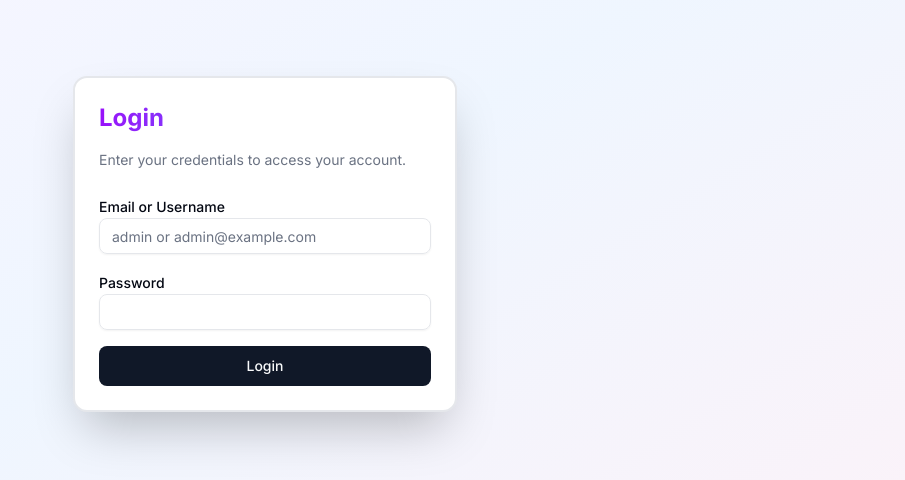
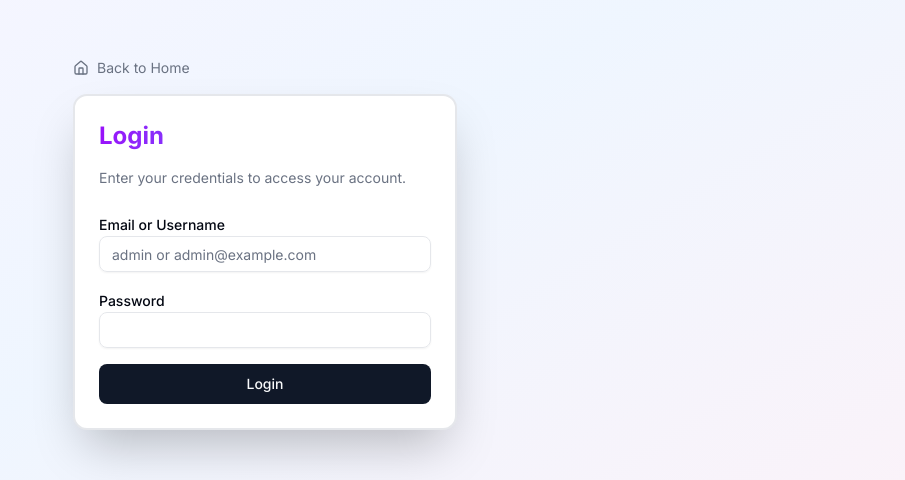
Before and after one commit to seezseen/ProjRed, a Next.js app: page /login in a window 1280 px wide. Shown: the part 156-636 px from the top of the page, without its empty margins (375-1280 px from the left). Built offline with nearby package versions, Linux system fonts and the light colour scheme; no server answers.

Commit message:
Add Back to Home button on login screen
- Added home icon button above login card
- Links back to main page
- Smooth hover animation
- Consistent with overall design

```diff
--- a/src/components/auth/login-form.tsx
+++ b/src/components/auth/login-form.tsx
@@ -16,6 +16,8 @@ import { Label } from "@/components/ui/label";
 import { toast } from "@/components/ui/use-toast";
 import { signIn } from "next-auth/react";
 import { useRouter } from "next/navigation";
+import Link from "next/link";
+import { Home } from "lucide-react";
 
 const formSchema = z.object({
   emailOrUsername: z.string().min(1, "Email or username is required"),
@@ -52,7 +54,15 @@ export function LoginForm() {
 
   return (
     <div className="flex items-center justify-center min-h-screen bg-gradient-to-br from-purple-50 via-blue-50 to-pink-50 dark:from-gray-900 dark:via-gray-800 dark:to-gray-900">
-      <Card className="w-full max-w-sm animate-scaleIn shadow-2xl border-2 hover:shadow-3xl transition-shadow duration-300">
+      <div className="w-full max-w-sm space-y-4">
+        <Link
+          href="/"
+          className="inline-flex items-center gap-2 text-sm text-muted-foreground hover:text-primary transition-colors animate-fadeIn"
+        >
+          <Home className="h-4 w-4" />
+          Back to Home
+        </Link>
+        <Card className="w-full animate-scaleIn shadow-2xl border-2 hover:shadow-3xl transition-shadow duration-300">
           <CardHeader className="space-y-2">
             <CardTitle className="text-2xl font-bold bg-gradient-to-r from-purple-600 to-blue-600 bg-clip-text text-transparent">
               Login
@@ -93,5 +103,6 @@ export function LoginForm() {
           </CardContent>
         </Card>
       </div>
+    </div>
   );
 }
```
Lines whose indentation alone changed are shown as unchanged.
